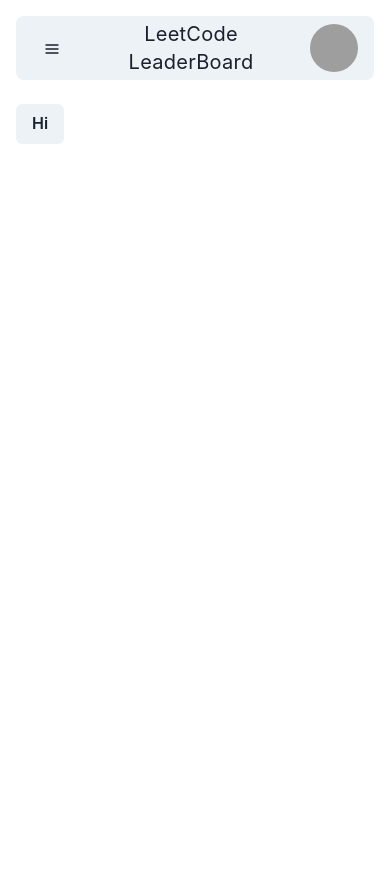
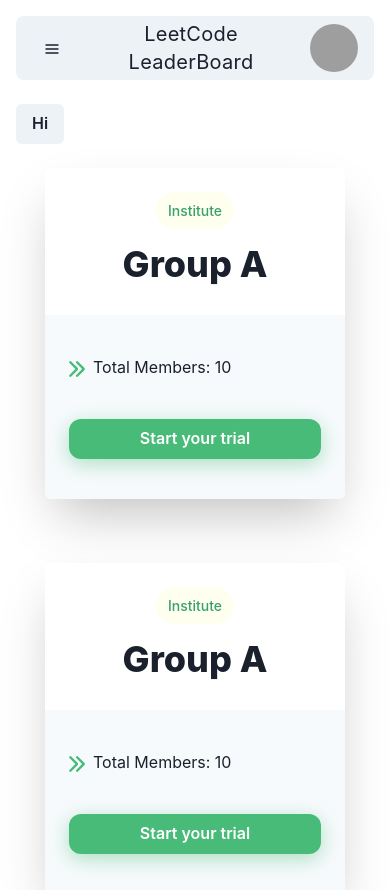
Before and after one commit to Codesmith28/Leetcode-leaderboard, a Next.js app: page / in a window 390 px wide. Shown: the top 890 px of the page. Before the commit the page ends 844 px from the top, so only its background shows below. Built offline with nearby package versions, Linux system fonts and the light colour scheme; grey boxes are pictures that could not be loaded.

Commit message:
Add Groups component with dynamic rendering and responsive styling

```diff
--- a/pages/components/Groups/Groups.tsx
+++ b/pages/components/Groups/Groups.tsx
@@ -1,8 +1,82 @@
-import React from "react";
+import { ArrowRightIcon } from "@chakra-ui/icons";
+import {
+  Box,
+  Button,
+  Center,
+  List,
+  ListIcon,
+  ListItem,
+  Stack,
+  Text,
+  useColorModeValue,
+} from "@chakra-ui/react";
 import styles from "./Groups.module.css";
 
-function Groups() {
-  return <div>Groups</div>;
+export default function Groups({ type }: { type: string }) {
+  return (
+    <Center py={6}>
+      <Box
+        maxW={"300px"}
+        w={"full"}
+        bg={useColorModeValue("white", "gray.800")}
+        boxShadow={"2xl"}
+        rounded={"md"}
+        overflow={"hidden"}
+      >
+        <Stack
+          textAlign={"center"}
+          p={6}
+          color={useColorModeValue("gray.800", "white")}
+          align={"center"}
+        >
+          <Text
+            fontSize={"sm"}
+            fontWeight={500}
+            bg={
+              type === "open"
+                ? useColorModeValue("green.50", "green.900")
+                : useColorModeValue("yellow.50", "yellow.900")
+            }
+            p={2}
+            px={3}
+            color={"green.500"}
+            rounded={"full"}
+          >
+            {type}
+          </Text>
+          <Stack direction={"row"} align={"center"} justify={"center"}>
+            <Text fontSize={"4xl"} fontWeight={800}>
+              Group A
+            </Text>
+          </Stack>
+        </Stack>
+
+        <Box bg={useColorModeValue("gray.50", "gray.900")} px={6} py={10}>
+          <List spacing={3}>
+            <ListItem>
+              <ListIcon as={ArrowRightIcon} color="green.400" />
+              Total Members: 10
+            </ListItem>
+          </List>
+
+          <Button
+            mt={10}
+            w={"full"}
+            bg={"green.400"}
+            color={"white"}
+            rounded={"xl"}
+            boxShadow={"0 5px 20px 0px rgb(72 187 120 / 43%)"}
+            _hover={{
+              bg: "green.500",
+            }}
+            _focus={{
+              bg: "green.500",
+            }}
+          >
+            Start your trial
+          </Button>
+        </Box>
+      </Box>
+    </Center>
+  );
 }
-
-export default Groups;
--- a/pages/index.tsx
+++ b/pages/index.tsx
@@ -3,6 +3,7 @@
 import { Inter } from "next/font/google";
 import Head from "next/head";
 import Layout from "./Layout";
+import Groups from "./components/Groups/Groups";
 
 const inter = Inter({ subsets: ["latin"] });
 
@@ -19,6 +20,13 @@
       <main className={styles.pg}>
         <Layout>
           <Button>Hi</Button>
+          <div className={styles.groups}>
+            <Groups type={"Institute"} />
+            <Groups type={"Institute"} />
+            <Groups type={"Open"} />
+            <Groups type={"Institute"} />
+            <Groups type={"Institute"} />
+          </div>
         </Layout>
       </main>
     </>
--- a/styles/Home.module.css
+++ b/styles/Home.module.css
@@ -1,3 +1,38 @@
 .pg {
   margin: 1em;
 }
+
+@media (max-width: 768px) {
+  .groups {
+    display: grid;
+    grid-template-columns: repeat(1, 1fr);
+    gap: 1em;
+  }
+}
+
+/* at 768: repeat(2, 1fr) */
+@media (min-width: 768px) {
+  .groups {
+    display: grid;
+    grid-template-columns: repeat(2, 1fr);
+    gap: 1em;
+  }
+}
+
+/* at 1024: repeat(3, 1fr) */
+@media (min-width: 1024px) {
+  .groups {
+    display: grid;
+    grid-template-columns: repeat(3, 1fr);
+    gap: 1em;
+  }
+}
+
+/* at 1440: repeat(4, 1fr) */
+@media (min-width: 1440px) {
+  .groups {
+    display: grid;
+    grid-template-columns: repeat(4, 1fr);
+    gap: 1em;
+  }
+}
```
